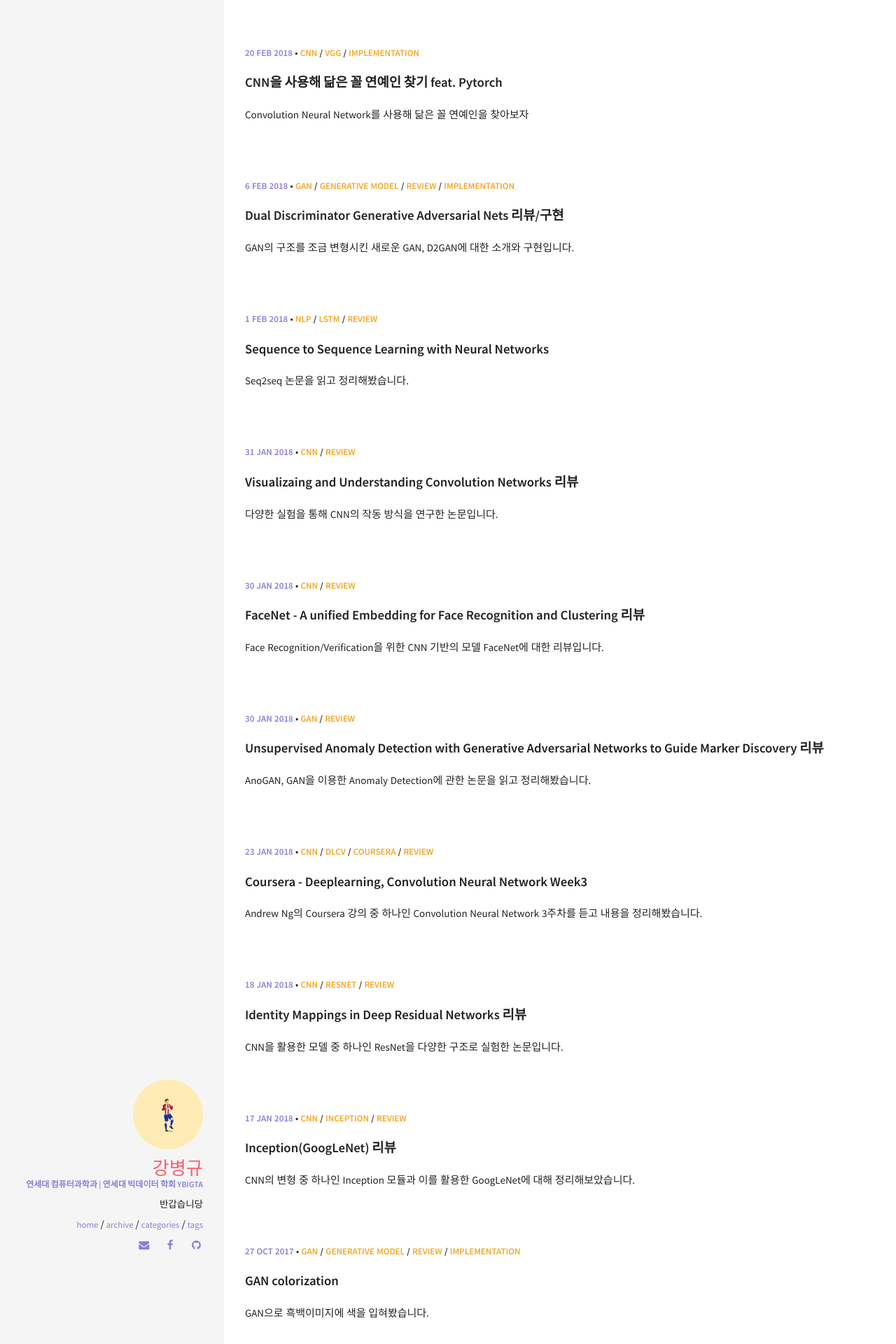
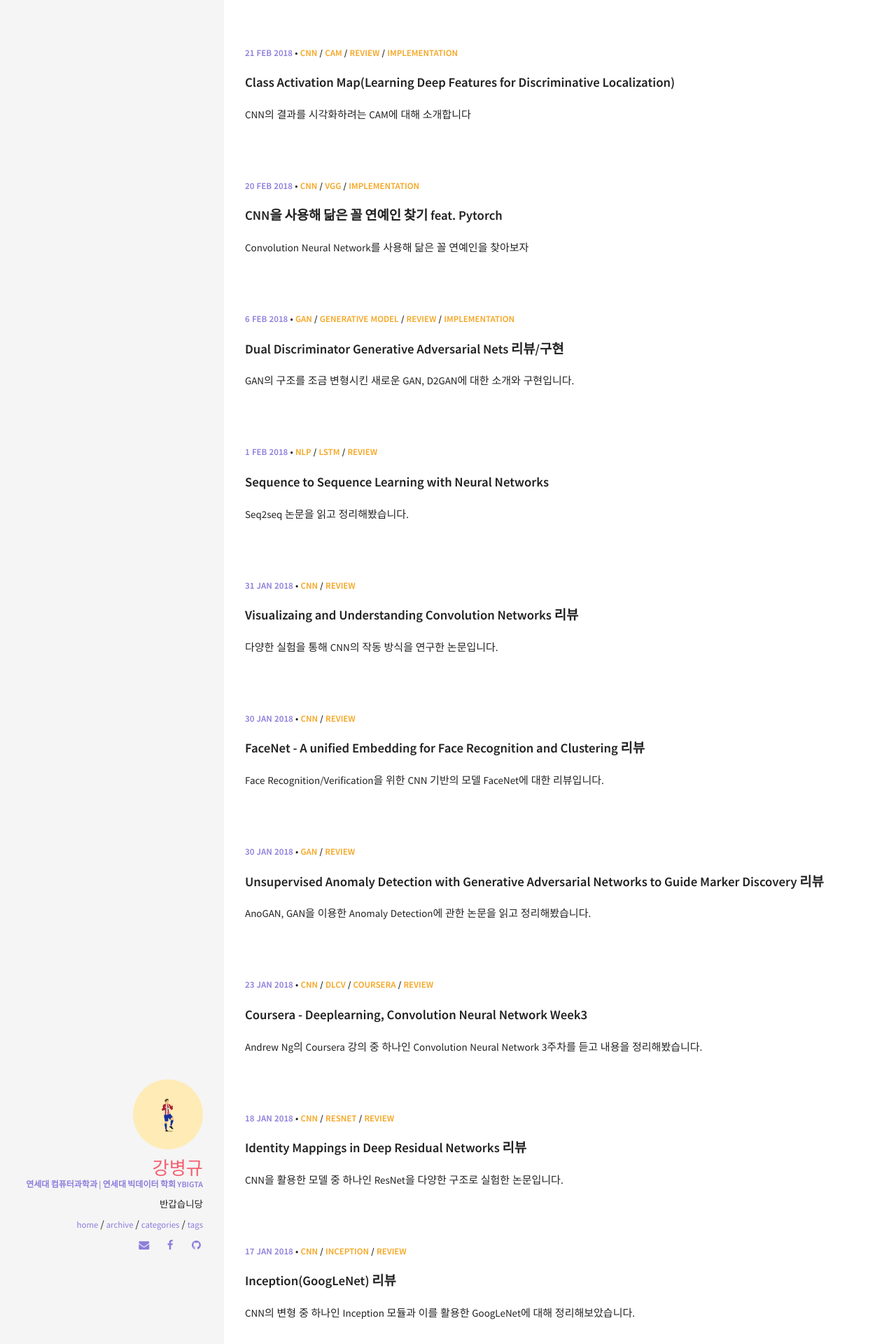
Before and after one commit to KangBK0120/KangBK0120.github.io, a Jekyll site: the page built from index.html, in a window 1280 px wide. Shown: the top 1920 px of the page at 70% size. Built offline with Jekyll 4.4.1, drawn with Linux system fonts in a browser that asks for light colours; some of the changed lines change nothing that is shown.

Commit message:
[0221] New post

```diff
--- a/_posts/2017-07-18-first-gan.md
+++ b/_posts/2017-07-18-first-gan.md
@@ -8,13 +8,11 @@ use_math: true
 ---
 <h1 align="center"> First GAN</h1>
 <h6 align='right'> 강병규</h6>
-<script type="text/javascript" async
-  src="https://cdnjs.cloudflare.com/ajax/libs/mathjax/2.7.1/MathJax.js?config=TeX-MML-AM_CHTML">
-</script>
-### GAN이란?
+
+## GAN이란?
 GAN은 Generative Adversarial Nets를 가르키는 말입니다. 2014년 Ian J. Goodfellow의 [논문](https://arxiv.org/pdf/1406.2661.pdf)에서 처음 소개되었고 Facebook의 Yann Lecun이 최근 나온 기계학습 아이디어 중 최고라고 말할 정도로 최근에 주목받고 있습니다.
 
-### Before GAN
+## Before GAN
 
 기존의 딥러닝 모델은 Discriminative model에 초점을 맞추고 있었습니다. Discriminative model? 복잡하게 생각할 필요가 전혀 없습니다. Discriminative model은 Classifier를 생각하면 됩니다. 이미지를 여러 class로 분류해야된다고 생각해봅시다. Classifier는 3차원의 데이터-픽셀의 RGB값을 input으로 받고, 일련의 연산을 통해 이미지가 어떤 class에 속하는지를 output으로 만들어냅니다. 즉 고차원적이고 복잡한 input(이 경우에는 3차원)을 class의 label로 매핑하는 것이 가능해지는 것이죠. 이러한 Classifier가 성공한 발판에는 ReLU나, backpropagation, dropout 등이 있습니다.
 
@@ -24,13 +22,13 @@ GAN은 Generative Adversarial Nets를 가르키는 말입니다. 2014년 Ian J.
 
 때문이었죠.
 
-### Adversarial Nets
+## Adversarial Nets
 
 Ian Goodfellow는 다층신경망(Multilayer Perceptron, 이하 MLP), 즉 딥러닝을 Generative model에 적용할 수 있다고 주장합니다. 무작위로 만들어낸 noise를 Generative model에 전달하고, 이 값이 신경망을 거치면서, 샘플을 만들어낸다는 것이죠. 또한 위에서 언급했듯, 이미 성공적인 Deep *Discriminative* model을 함께 적용했습니다. 이렇게하면, 두 모델을 기본적인 딥러닝과  backpropagation 그리고 dropout만으로 효율적으로 학습시킬 수 있게 됩니다.
 
 이렇게 Discriminative model과 Generative model을 함께 사용하는 관계를  adversarial nets라고 부릅니다.
 
-### How to Train
+## How to Train
 
 Goodfellow는 Generative model과 Discriminative model의 adversary, 경쟁하는 관계에서 두 모델이 성장할 수 있다고 주장합니다.
 
@@ -39,10 +37,10 @@ Goodfellow는 Generative model과 Discriminative model의 adversary, 경쟁하
 
 Goodfellow는 둘의 관계를 이러한 비유를 통해 설명합니다.
 
-- Generative model은 위조지폐범이죠. 위조지폐를 만들고 들키지 않게 사용하는 것이 목적이 됩니다.
+- Generative model은 위조지폐범입니다. 위조지폐를 만들고 들키지 않게 사용하는 것이 목적이 되구요.
 - Discriminative model은 경찰입니다. 지폐를 보고 진짜인지 가짜인지 판단하기 위해 노력합니다.
 
-이 둘이 경쟁하며 서로 학습, 발전하게 되고, 결국 어느 순간 위조지폐와 진짜를 구분할 수 없게 됩니다. 이때 ${G}$를 학습시키려면 어떻게 해야할까요? ${D}$가 실수할 확률, 즉 ${G}$가 만들었지만 실제 데이터라고 추정할 확률을 최대화하면 됩니다. Goodfellow는 이를 minimax two-player game과 같다고 설명합니다.
+이 둘이 경쟁하며 서로 학습과 발전을 하게 되고, 결국 어느 순간 위조지폐와 진짜를 구분할 수 없게 됩니다. 이때 ${G}$를 학습시키려면 어떻게 해야할까요? ${D}$가 실수할 확률, 즉 ${G}$가 만들었지만 실제 데이터라고 추정할 확률을 최대화하면 됩니다. Goodfellow는 이를 minimax two-player game과 같다고 설명합니다.
 
 ##### What is MINIMAX?
 
@@ -94,19 +92,19 @@ Goodfellow는 둘의 관계를 이러한 비유를 통해 설명합니다.
 
 [Reference](https://cs.stanford.edu/people/eroberts/courses/soco/projects/1998-99/game-theory/Minimax.html)
 
-### Into Deep
+## Into Deep
 
 조금 더 자세히 알아볼까요? ${G}$는 데이터의 분포를 모방하는 것이 목표라고 했습니다. 어떤 데이터 ${x}$가 주어졌을 때 이 데이터 ${x}$는 어떠한 분포, ${p_x}$를 따를 것입니다. ${G}$는 이를 모방해야하는 것이죠.
 
-우선 우리가 임의로 뽑아내는 noise variable ${z}$를 정의합시다. 이때 ${z}$ 또한 어떠한 확률 분포 ${p_z}$를 따를 것입니다. 이렇게 noise variable을 추출하는 것을 ${p_z(z)}$라고 할 수 있습니다. 이렇게 추출한 ${z}$를 Generative model이 따르는 확률분포 ${p_g}$로 대응시킬 수 있게 됩니다. 이 과정을 GAN에서는 MLP로 구현합니다. ${G(z;\theta_d)}$ ( ${\theta_d}$는 MLP ${G}$의 parameter )는 ${z}$를 샘플로 만드는 신경망이 되는 것이죠.즉 ${G}$는 우리가 임의로 뽑아낸 noise를 샘플로 만들어내는 신경망이 되는 것입니다.
+우선 우리가 임의로 뽑아내는 noise variable ${z}$를 정의합시다. 이때 ${z}$ 또한 어떠한 확률 분포 ${p_z}$를 따를 것입니다. 이렇게 noise variable을 추출하는 것을 ${p_z(z)}$라고 할 수 있습니다. 이렇게 추출한 ${z}$를 Generative model이 따르는 확률분포 ${p_g}$로 대응시킬 수 있게 됩니다. 이 과정을 GAN에서는 MLP로 구현합니다. ${G(z;\theta_d)}$ ( ${\theta_d}$는 MLP ${G}$의 parameter )는 ${z}$를 샘플로 만드는 신경망이 되는 것이죠.즉 ${G}$는 우리가 임의로 뽑아낸 noise를 샘플로 만들어내는 신경망이 되는 것입니다. (보통 ${p_z}$는 uniform distribution이나 정규분포가 됩니다)
 
-또 Discriminative model도 MLP로 만들 수 있겠죠? 이는 ${D(x;\theta_d)}$라고 표현할 수 있습니다. 아까 위에서 말했듯, ${D}$는 어떠한 sample이 실제 데이터에서 나왔을 확률을 추정한다고 했으므로 ${D}$의 output은 한개의 값, 즉 확률이 되죠. 다시 말하자면 ${D(x)}$는 ${x}$가 ${p_g}$, 곧 ${G}$가 만들어낸 것이 아니라 실제 데이터에서 추출되었다고 판단할 확률을 의미하게 됩니다.
+또 Discriminative model도 MLP로 만들 수 있겠죠? 이는 ${D(x;\theta_d)}$라고 표현할 수 있습니다. 아까 위에서 말했듯, ${D}$는 어떠한 sample이 실제 데이터에서 나왔을 확률을 추정한다고 했으므로 ${D}$의 output은 한개의 값, 즉 확률이 됩니다. 다시 말하자면 ${D(x)}$는 ${x}$가 ${p_g}$, 곧 ${G}$가 만들어낸 것이 **아니라** 실제 데이터에서 추출되었다고 판단할 확률을 의미하게 됩니다.
 
-${G}$와 ${D}$에 대해 정의했으니 학습과정에 대해 조금 더 자세히 알아봅시다. 학습과정에서 ${D}$는 실제 데이터와 ${G}$가 만든 가짜 데이터를 잘 구분하게 학습합니다. 이와 동시에  $\log(1-{D(G(z))})$를 최소화하도록 학습시키죠. 즉 cost가 $\log(1-{D(G(z))})$가 되는 것인데요, 이는 잘 생각해보면 당연합니다. ${D}$는 어떤 샘플이 진짜인지 가짜인지 판단하는 역할을 하며, 진짜일 확률을 출력합니다. ${D(G(z))}$는 ${G}$가 만들어낸 샘플을 ${D}$가 보고, 얼마나 진짜같은지 표현한 확률값을 의미합니다. ${D}$의 입장에서는 당연히 이를 최소화해야하겠죠.
+${G}$와 ${D}$에 대해 정의했으니 학습과정에 대해 조금 더 자세히 알아봅시다. 학습과정에서 ${D}$는 실제 데이터와 ${G}$가 만든 가짜 데이터를 잘 구분하게 학습합니다. 이와 동시에  $\log(1-{D(G(z))})$를 최소화하도록 학습시키죠. 즉 Loss가 $\log(1-{D(G(z))})$가 되는 것인데요, 이는 잘 생각해보면 당연합니다. ${D}$는 어떤 샘플이 진짜인지 가짜인지 판단하는 역할을 하며, 진짜일 확률을 출력합니다. ${D(G(z))}$는 ${G}$가 만들어낸 샘플을 ${D}$가 보고, 얼마나 진짜같은지 표현한 확률값을 의미합니다. ${D}$의 입장에서는 당연히 이를 최소화해야하겠죠.
 
 이를 다르게 표현하자면 ${D}$와 ${G}$는 value function ${V(G, D)}$로 표현되는 two-player minimax game을 하는 것과 같아집니다:
 
-$$\min_{G}\max_{D}{V(D,G)} = \mathbb{E}_{x\sim p_{data}(x)}[logD(x)] + \mathbb{E}_{z\sim p_z(z)}[log(1-D(G(z)))]$$
+$$\min_{G}\max_{D}{V(D,G)} = \mathbb{E}_{x\sim p_{data}(x)}[\log D(x)] + \mathbb{E}_{z\sim p_z(z)}[\log (1-D(G(z)))]$$
 
 이죠.
 
@@ -116,20 +114,20 @@ $$\min_{G}\max_{D}{V(D,G)} = \mathbb{E}_{x\sim p_{data}(x)}[logD(x)] + \mathbb{E
 
  $\mathbb{E}_{z\sim p_z(z)}[\log(1-D(G(z)))]$은 ${G}$가 만들어낸 데이터를 ${D}$가 가짜라고 판단할 확률을 의미합니다. 당연히 ${D}$의 입장에서는 이 값을 최대화해야하며 ${G}$의 입장에서는 이 값을 최소화해야합니다.
 
-위의 위조지폐범과 경찰 얘기에서 말했듯이, ${G}$와 ${D}$를 충분한 시간동안 학습시킨다면,  ${G}$가 실제 데이터의 분포를 따르게 할 수 있습니다. 즉 ${G}$가 실제 데이터를 완벽하게 모방할 수 있게 되는 것이죠. 이렇게 된다면 ${D(x)}$는 어떠한 데이터를 보든, 이게 진짜인지 가짜인지 찍을 수 밖에 없게 됩니다. 즉 ${D}$는 $\frac{1}{2}$의 확률로 맞거나 틀릴 것입니다.
+위의 위조지폐범과 경찰 얘기에서 말했듯이, ${G}$와 ${D}$를 충분한 시간동안 학습시킨다면,  ${G}$가 실제 데이터의 분포를 따르게 할 수 있습니다. ${G}$가 실제 데이터를 완벽하게 모방할 수 있게 되는 것이죠. 이렇게 된다면 ${D(x)}$는 어떠한 데이터를 보든, 이게 진짜인지 가짜인지 찍을 수 밖에 없게 됩니다. 즉 ${D}$는 $\frac{1}{2}$의 확률로 맞거나 틀리게 될 것입니다.
 
 ![training](https://user-images.githubusercontent.com/25279765/28662877-96186cf6-72f6-11e7-8590-e765d009cadd.PNG)
 
 Discriminative distribution(${D}$, 파란 점선)을 data generating distribution(검정) ${p_x}$와 generative distribution ${p_g}$(초록)에서 만들어지는 가짜를 구분하도록 학습시킵니다.
 
-밑의 직선은 ${z}$가 sampling되는 정의역을 나타냅니다. 위의 직선은 ${x}$ 정의역의 일부이고요. ${z}$에서 ${x}$로 가는 화살표는 noise ${z}$를 ${G}$에 넣어 샘플을 만드는 과정이라고 생각할 수 있습니다. 이때 ${G}$가 확률분포 non-uniform ${p_g}$ 초록색 곡선을 따른다는 것에 주의합시다. ${G}$는 실제 데이터의 분포, 검정 점선(${p_x}$)을 향해 ${p_g}$가 큰 값을 가지는 영역에서 수축하고, 작은 값을 가지는 영역에서 팽창하도록 학습을 진행합니다.
+밑의 직선은 ${z}$가 sampling되는 분포의 영역을 나타냅니다. 위의 직선은 ${x}$, 실제 데이터의 정의역의 일부이고요. ${z}$에서 ${x}$로 가는 화살표는 noise ${z}$를 ${G}$에 넣어 샘플을 만드는 과정이라고 생각할 수 있습니다. 이때 ${G}$가 확률분포 non-uniform ${p_g}$ 초록색 곡선을 따른다는 것에 주의합시다. ${G}$는 실제 데이터의 분포, 검정 점선(${p_x}$)을 향해 ${p_g}$가 큰 값을 가지는 영역에서 수축하고, 작은 값을 가지는 영역에서 팽창하도록 학습을 진행합니다.
 
 (a) 수렴하기 직전의 adversarial pair, ${p_g}$와 ${p_d}$를 생각해봅시다. ${p_g}$는 ${p_{data}}$와 거의 유사하며, ${D}$는 거의 정확한 classifier입니다.
 
 (b) k번 동안 ${D}$는 sample과 실제 데이터를 구분하도록 학습합니다. 이때 이상적인 경우 ${D^\star(x)}$ = $\frac {p_{data}(x)}{p_{data}(x) + p_g(x)}$로 수렴하게 됩니다. 즉 어떠한 데이터를 봤을때, 이것이 진짜일 조건부확률과 같습니다.
 분모 ${p_{data}(x) + p_g(x)}$는  어떠한 ${x}$를 볼 확률을 의미하며 분자의 경우 ${x}$가 진짜인 확률과 같습니다. 즉 $p( true | x)$입니다.
 
-(c) ${G}$를 학습시킨 다음, ${D}$의 gradient를 이용해 ${G(z)}$, 가짜 데이터를 실제 데이터라고 분류되도록 ${G}$를 인도합니다.
+(c) ${G}$를 학습시킨 다음, ${D}$의 gradient를 이용해 ${G(z)}$, 가짜 데이터를 실제 데이터라고 분류되도록 ${G}$를 학습시킵니다.
 
 (d) 충분한 학습이 진행된다면, ${p_g = p_{data}}$이므로 더이상 학습이 진행될 수 없는 상태에 도달합니다. 즉 가짜와 진짜가 완전히 똑같아지게 되는 것이죠. 이후 discriminative model은 두 분포를 구분할 수 없게 됩니다. 따라서 ${D(x)} = \frac{1}{2}$입니다.
 
@@ -149,16 +147,16 @@ Discriminative distribution(${D}$, 파란 점선)을 data generating distributio
 
 학습과정에서 ${k}$번동안 ${D}$를 최적화하고, 이후 ${G}$를 최적화하는 과정을 한 번 시행하는 것을 반복합니다. 이로 인해 ${G}$가 천천히 변화하는 동안 ${D}$가 최적의 상태를 유지하도록 할 수 있죠. (이 논문에서는 k=1입니다)
 
-식을 다시봅시다.
+이때 식을 다시봅시다.
 
-$$\min_{G}\max_{D}{V(D,G)} = \mathbb{E}_{x\sim p_{data}(x)}[logD(x)] + \mathbb{E}_{z\sim p_z(z)}[log(1-D(G(z)))]$$
+$$\min_{G}\max_{D}{V(D,G)} = \mathbb{E}_{x\sim p_{data}(x)}[\log D(x)] + \mathbb{E}_{z\sim p_z(z)}[\log(1-D(G(z)))]$$
 
-학습 초기에 식은 ${G}$를 적절히 학습시킬 수 있는 gradient를 주지 못합니다. 초기에 ${G}$는 당연히 실제 데이터와 많은 차이가 있게 되고, ${D}$는 쉽게 sample을 구분할 수 있게 됩니다. 이러한 경우 $log(1-D(G(z)))$은 saturate하게 되죠.
+학습 초기에 식은 ${G}$를 적절히 학습시킬 수 있는 gradient를 주지 못합니다. 초기에 ${G}$는 당연히 실제 데이터와 많은 차이가 있게 되고, ${D}$는 쉽게 sample을 구분할 수 있게 됩니다. 이러한 경우 $\log(1-D(G(z)))$은 saturate하게 되죠.
 
-이때 saturate란 무엇일까요? 활성화 함수로 sigmoid를 가지는 아주 깊은 MLP의 경우를 생각해봅시다. 학습을 거치며 값들은 0이나 1에 가까워지게 될 것입니다. 이렇게 되면 backpropagation과정에서 vanishing gradient문제가 발생하죠. 따라서 더이상 학습이 진행되지 않거나, 아주 느리게 진행됩니다. 이러한 경우를 neuron이 saturate되었다고 한답니다.
+> 이때 saturate란 무엇일까요? 활성화 함수로 sigmoid를 가지는 아주 깊은 MLP의 경우를 생각해봅시다. 학습을 거치며 값들은 0이나 1에 가까워지게 될 것입니다. 이렇게 되면 backpropagation과정에서 vanishing gradient문제가 발생하죠. 따라서 더이상 학습이 진행되지 않거나, 아주 느리게 진행됩니다. 이러한 경우를 neuron이 saturate되었다고 한답니다.
 
-즉 $log(1-D(G(z)))$을 사용하면 학습이 잘 안될 수도 있습니다. 따라서 ${G}$의 경우 $log(1-D(G(z)))$를 최소화하는 대신, $log{D(G(z))}$를 최대화하도록 학습시킵니다.
+즉 $\log(1-D(G(z)))$을 사용하면 학습이 잘 안될 수도 있습니다. 따라서 ${G}$의 경우 $\log(1-D(G(z)))$를 최소화하는 대신, $\log{D(G(z))}$를 최대화하도록 학습시킵니다. 두 식 모두 동일한 의미입니다. $D$가 $G(z)$를 봤을 때, 진짜라고 판단하게 하는게 $G$의 목적이니까요.
 
 ### 정리
 
-GAN은 딥러닝을 통해 실제 데이터를 모방하는 generative model을 만들어내는 것을 목적으로 합니다. 이때 학습을 돕기 위해 discriminative model 또한 함께 학습을 시킵니다. 이러한 관계를 한 마디로 정의하자면, 실제 지폐를 보고 위조지폐를 만드는 사람(${G}$)과 실제 지폐와 위조 지폐를 구분하는 사람(${D}$)에 비유할 수 있습니다.
+GAN은 딥러닝을 통해 실제 데이터를 모방하는 generative model을 만들어내는 것을 목적으로 합니다. 이때 학습을 돕기 위해 discriminative model 또한 함께 학습을 시킵니다. 이러한 관계를 한 마디로 정의하자면, 실제 지폐를 보고 위조지폐를 만드는 사람(${G}$)과 실제 지폐와 위조 지폐를 구분하는 사람(${D}$)에 비유할 수 있습니다. 이 둘이 서로 경쟁하면서 학습하게 되고 결국에는 위조지폐와 진짜를 구분할 수 없게 되는 것입니다. 이때 특이한 점은 $G$는 진짜 지폐를 전혀 보지 않습니다. 대신 $D$의 반응만을 보고 학습을 하게 되는 것이죠.
--- /dev/null
+++ b/_posts/2018-02-21-cam.md
@@ -0,0 +1,50 @@
+---
+layout: post
+title: Class Activation Map(Learning Deep Features for Discriminative Localization)
+excerpt: "CNN의 결과를 시각화하려는 CAM에 대해 소개합니다"
+categories: [CNN, CAM, Review, implementation]
+comments: true
+use_math: true
+---
+
+# CAM
+
+오늘은 [Learning Deep Features for Discriminative Localization](https://arxiv.org/abs/1512.04150)이라는 논문을 읽고, 정말 간단하게 리뷰해본 다음 이를 Pytorch를 통해 구현해보고자 합니다.
+
+## Introduction
+
+우리가 흔히 생각하는 CNN의 기본적인 구성을 떠올려봅시다. 처음에는 Convoluton layer를 몇개 쌓고, 사이사이 Pooling을 섞어쓰겠죠. 그러다가  어느 정도 특징을 추출할 수 있을 정도로 깊어지면 Fully-Connected layer(FC)를 사용해서 최종적으로 어떤 class에 속하게 될지 확률을 뽑아내게 됩니다. 보통 Convolution을 사용하면 어느정도의 위치 정보를 활용한다고 하지만, 이를 FC에 넣기 위해서는 결국 일렬로 늘어뜨려야하고(flatten), 이 위치 정보는 사라지게 될 겁니다. 혹은 우리가 이해하지 못하는 정보로 바뀌게 되겠죠. 하지만 다른 CNN 구조 또한 가능하고, 실제로 논문 또한 존재합니다.
+
+Network in Network라는 [논문](https://arxiv.org/abs/1312.4400)을 보면([이전 포스트](https://kangbk0120.github.io/articles/2018-01/inception-googlenet-review) 참조), 마지막에 FC를 사용하는 대신 Global Average Pooling, GAP를 사용합니다. 정말 간단하게 설명해보자면, 마지막 Convolution Layer에서 우리가 분류해야되는 Class의 수만큼 채널을 갖게 합니다. 10개의 class를 분류해야하는 문제라 해봅시다. 마지막 Convoluton Layer를 거치고 난 다음 얻는 feature map의 채널 수가 10이 되도록하는 것이죠. 이렇게 얻은 10개의 channel에서 각 채널을 기준으로 평균(합)을 구합니다. 이 각각의 값들이 class에 대응하는 값들이 되는 것이고, 가장 큰 값을 가지는 부분으로 예측을 하게 됩니다. 논문에서는 GAP가 regularizer의 역할을 수행한다고 하지만, 우리는 조금 다른 부분에 주목해봅시다. 이런 방식으로 CNN을 구현하게 되면 마지막 FC를 사용하지 않게 되므로 일단 파라미터의 수를 조금 더 줄일 수 있게 됩니다. 또한 위치 정보를 그대로 사용한다고 해석할 수도 있겠죠. 이 구조를 그대로 끌고 나가 봅시다.
+
+## Class Activation Map
+
+마지막 Convolution layer를 거치고 feature map을 얻었다고 해봅시다. 이렇게 얻은 feature map에서 GAP를 수행하고, 이렇게 얻은 값을 softmax에 넣어 확률값을 얻어냅니다. 이를 수식으로 조금 더 표현해보죠.
+
+마지막 Conv layer를 거쳐서 얻은 feature map이 있다고 해봅시다. $k$번째 채널의 값들 중 $(x, y)$에 위치한 값을 $f_k(x,y)$라고 표헌해보죠. 그렇다면 GAP를 거치고 난 다음 얻을 수 있는 값, $F^k$는 $\sum_{x, y}f_k(x,y)$가 됩니다. class $c$에 대해서 softmax에 입력으로 주어지는 값, $S_c$는 $\sum_k w_{k}^{c}F_k$가 되구요. 여기서 $w_{k}^{c}$가 $k$번째 채널과 class $c$에 대응하는 값이라 한다면, $w_{k}^{c}$는 본질적으로 class $c$에서 $F_k$의 중요성을 나타낸다고 할 수 있습니다. 즉 $w_{k}^{c}$가 클수록 $c$에서 $F_k$가 미치는 영향은 커지게 되는 것이죠. 이때 $S_c = \sum_k w_k^c F_k$를 조금 바꿔봅시다. $F_k = \sum_(x, y)f_k(x,y)$니까
+
+$$\begin{matrix}
+S_c &=& \sum_k w_k^c F_k \\
+&=& \sum_k w_c^k \sum_{x, y}f_k(x,y) \\
+&=& \sum_{x, y} \sum_k w_k^c f_k(x,y)
+\end{matrix}$$
+
+가 됩니다. $M_c$를 $c$에 대한 CAM이라고 하고, $M_c(x, y) = \sum_k w_k^c f_k(x, y)$라고 정의한다면, 결국 $S_c = \sum_{x, y} M_c(x, y)$라는 것을 얻어낼 수 있습니다. 즉 $M_c(x, y)$는 $(x, y)$에 위치한 값이 $c$라는 class로 분류되는데 미치는 중요도를 나타내게 되는 것이죠. 길고 복잡한 수식으로 설명했지만 사진 한장이면 더 쉽게 이해할 수 있습니다.
+
+![CAM](https://camo.githubusercontent.com/fb9a2d0813e5d530f49fa074c378cf83959346f7/687474703a2f2f636e6e6c6f63616c697a6174696f6e2e637361696c2e6d69742e6564752f6672616d65776f726b2e6a7067)
+
+결국 어떤 class $c$로 분류될 확률을 구할 때 곱해지는 각각의 weight들을 feature map에 곱해준다음 이들을 합치면 무엇을 보고 이 feature map을 $c$라고 분류했는지 알 수 있게 되는 것입니다.
+
+## Implementation
+
+Pytorch로 이를 구현했습니다. 코드는 [https://github.com/KangBK0120/CAM](https://github.com/KangBK0120/CAM) 여기를 참고하세요. 모델을 학습시킨 다음, test set에서 무작위로 하나를 뽑아 이를 분류하도록 합니다. 이렇게 하면 가장 높은 확률을 지니는 class를 알아낼 수 있을 것이고, 이에 대응하는 weight를 각각의 feature map에 곱해준 다음 heat map을 그렸습니다. 결과는 아래와 같습니다.
+
+![test1](https://user-images.githubusercontent.com/25279765/36484699-7928832c-175d-11e8-9c8c-ac166404ce64.jpg) ![cam1](https://user-images.githubusercontent.com/25279765/36484700-7958af98-175d-11e8-80ce-7d8a6239308c.jpg)
+
+![test2](https://user-images.githubusercontent.com/25279765/36484702-7b559ef0-175d-11e8-9359-4727cd4cadd9.jpg) ![cam2](https://user-images.githubusercontent.com/25279765/36484704-7b88e27e-175d-11e8-8032-95654cb1e051.jpg)
+
+![test3](https://user-images.githubusercontent.com/25279765/36484707-7cda1332-175d-11e8-82a0-711c86a6a454.jpg) ![cam3](https://user-images.githubusercontent.com/25279765/36484708-7d05851c-175d-11e8-8141-ff4e23958c44.jpg)
+
+## Reference
+
+[https://github.com/metalbubble/CAM](https://github.com/metalbubble/CAM) 이곳에 있는 pytorch 코드를 사용했습니다.
```
